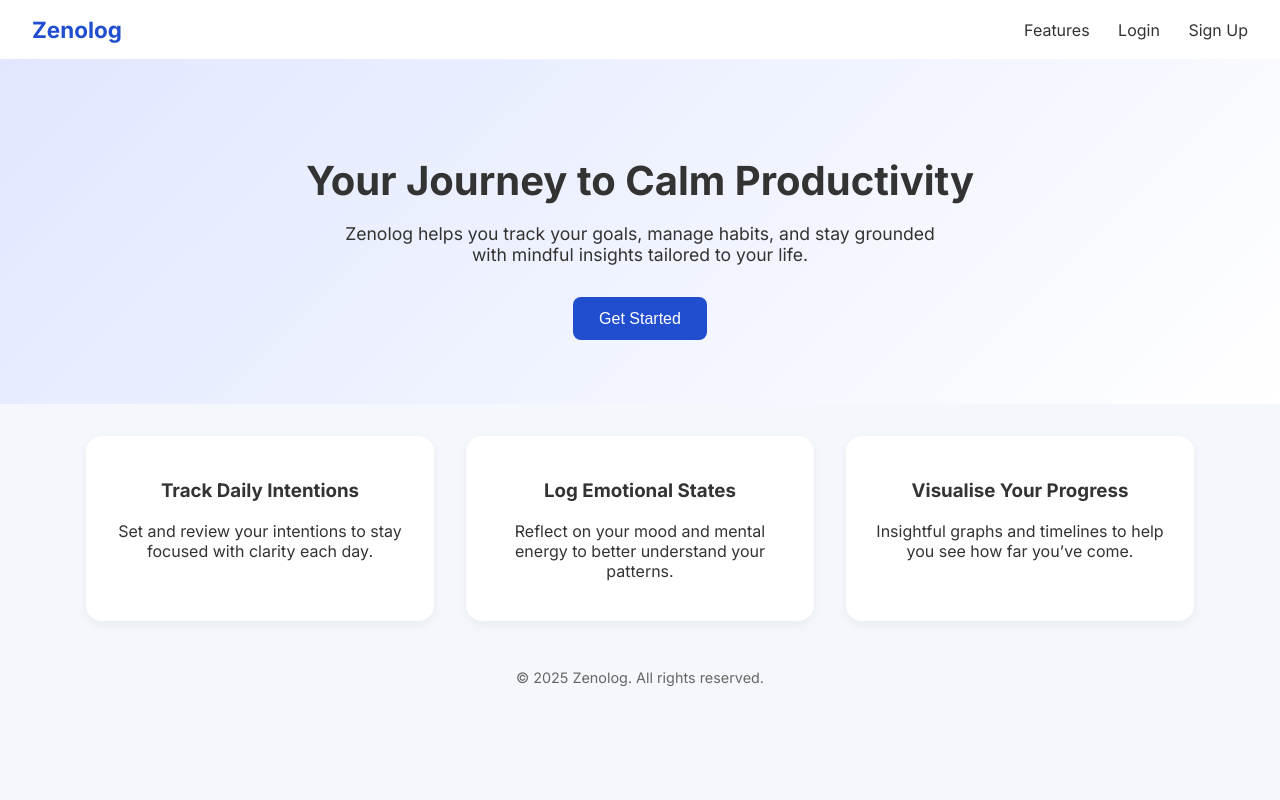
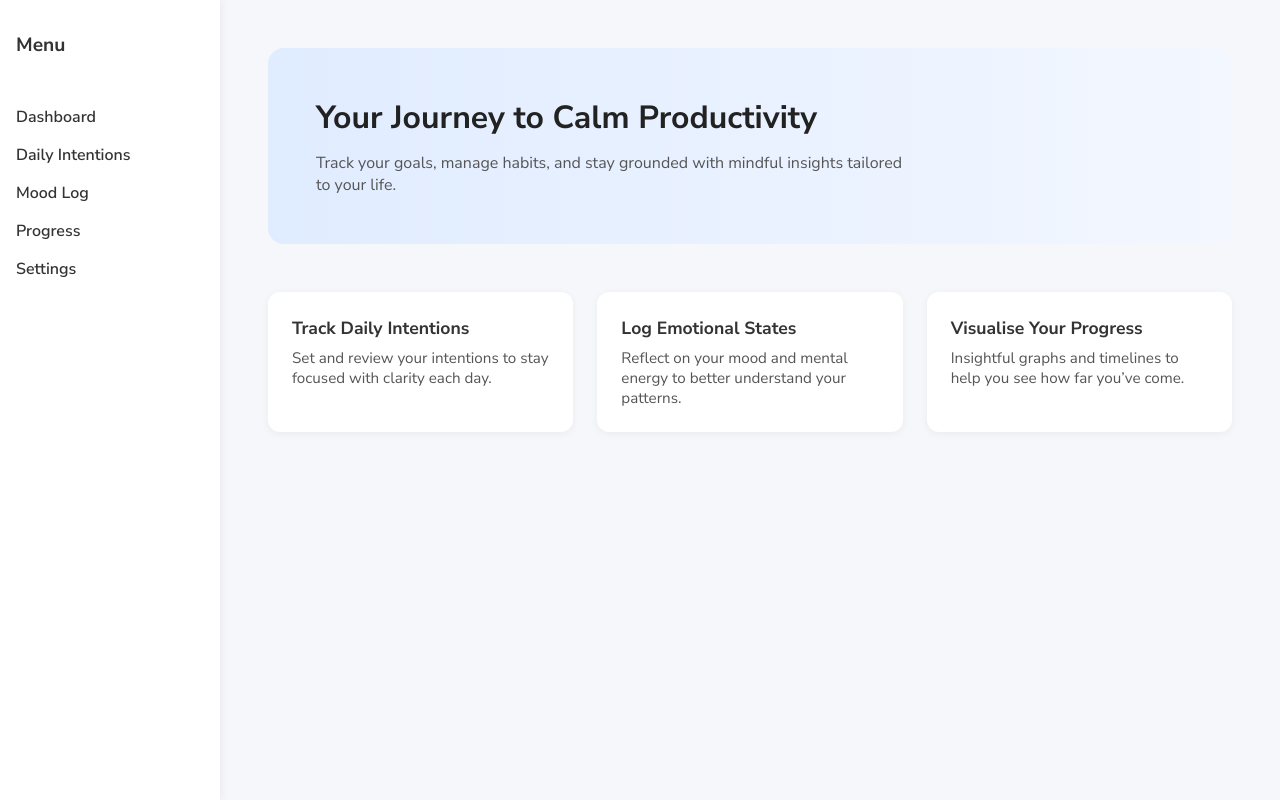
Before and after one commit to JakeJ16c/zenolog-app, a plain HTML site: page index.html in a window 1280 px wide. Drawn offline with Linux system fonts and the light colour scheme.

Commit message:
Update index.html

```diff
--- a/index.html
+++ b/index.html
@@ -3,101 +3,122 @@
 <head>
   <meta charset="UTF-8" />
   <meta name="viewport" content="width=device-width, initial-scale=1.0" />
-  <title>Zenolog - Mindful Progress Tracker</title>
-  <link rel="stylesheet" href="styles.css" />
-  <link href="https://fonts.googleapis.com/css2?family=Inter:wght@400;600;700&display=swap" rel="stylesheet">
+  <title>Zenolog - Home</title>
+  <link href="https://fonts.googleapis.com/css2?family=Nunito+Sans:wght@400;600;700&display=swap" rel="stylesheet">
   <style>
+    * {
+      margin: 0;
+      padding: 0;
+      box-sizing: border-box;
+      font-family: 'Nunito Sans', sans-serif;
+    }
+
     body {
-      margin: 0;
-      font-family: 'Inter', sans-serif;
-      background-color: #f4f7fb;
+      display: flex;
+      min-height: 100vh;
+      background: #f5f7fa;
+    }
+
+    .sidebar {
+      width: 220px;
+      background-color: #fff;
+      box-shadow: 2px 0 8px rgba(0,0,0,0.05);
+      padding: 2rem 1rem;
+      display: flex;
+      flex-direction: column;
+      gap: 2rem;
+    }
+
+    .sidebar h2 {
+      font-size: 1.2rem;
+      color: #333;
+      font-weight: 700;
+      margin-bottom: 1rem;
+    }
+
+    .sidebar nav a {
+      text-decoration: none;
+      color: #333;
+      font-weight: 600;
+      margin-bottom: 1rem;
+      display: block;
+      transition: 0.2s;
+    }
+
+    .sidebar nav a:hover {
+      color: #204ECF;
+    }
+
+    .main-content {
+      flex: 1;
+      padding: 3rem;
+    }
+
+    .hero {
+      background: linear-gradient(to right, #e0ecff, #f3f7ff);
+      padding: 3rem;
+      border-radius: 16px;
+      margin-bottom: 3rem;
+    }
+
+    .hero h1 {
+      font-size: 2rem;
+      color: #222;
+      margin-bottom: 0.8rem;
+    }
+
+    .hero p {
+      font-size: 1rem;
+      color: #555;
+      max-width: 600px;
+    }
+
+    .features {
+      display: flex;
+      gap: 1.5rem;
+      flex-wrap: wrap;
+    }
+
+    .feature-card {
+      background: white;
+      padding: 1.5rem;
+      border-radius: 12px;
+      flex: 1;
+      min-width: 250px;
+      box-shadow: 0 2px 8px rgba(0,0,0,0.05);
+    }
+
+    .feature-card h3 {
+      font-size: 1.1rem;
+      margin-bottom: 0.5rem;
       color: #333;
     }
-    header {
-      background-color: #ffffff;
-      padding: 1rem 2rem;
-      box-shadow: 0 2px 10px rgba(0,0,0,0.05);
-      display: flex;
-      justify-content: space-between;
-      align-items: center;
-    }
-    .logo {
-      font-size: 1.4rem;
-      font-weight: 700;
-      color: #204ECF;
-    }
-    nav a {
-      margin-left: 1.5rem;
-      text-decoration: none;
-      color: #333;
-      font-weight: 500;
-    }
-    .hero {
-      padding: 4rem 2rem;
-      text-align: center;
-      background: linear-gradient(135deg, #e0e7ff, #ffffff);
-    }
-    .hero h1 {
-      font-size: 2.5rem;
-      margin-bottom: 1rem;
-    }
-    .hero p {
-      font-size: 1.1rem;
-      margin-bottom: 2rem;
-      max-width: 600px;
-      margin-left: auto;
-      margin-right: auto;
-    }
-    .hero button {
-      background-color: #204ECF;
-      color: white;
-      border: none;
-      padding: 0.8rem 1.6rem;
-      border-radius: 8px;
-      font-size: 1rem;
-      cursor: pointer;
-    }
-    .features {
-      display: flex;
-      flex-wrap: wrap;
-      justify-content: center;
-      padding: 2rem;
-      gap: 2rem;
-    }
-    .feature-card {
-      background: white;
-      border-radius: 16px;
-      box-shadow: 0 4px 12px rgba(0,0,0,0.05);
-      padding: 1.5rem;
-      flex: 1 1 250px;
-      max-width: 300px;
-      text-align: center;
-    }
-    footer {
-      text-align: center;
-      padding: 1rem;
-      font-size: 0.9rem;
-      color: #666;
+
+    .feature-card p {
+      font-size: 0.95rem;
+      color: #555;
     }
   </style>
 </head>
 <body>
-  <header>
-    <div class="logo">Zenolog</div>
+  <aside class="sidebar">
+    <h2>Menu</h2>
     <nav>
-      <a href="#features">Features</a>
-      <a href="#login">Login</a>
-      <a href="#signup">Sign Up</a>
+      <a href="#">Dashboard</a>
+      <a href="#">Daily Intentions</a>
+      <a href="#">Mood Log</a>
+      <a href="#">Progress</a>
+      <a href="#">Settings</a>
     </nav>
-  </header>
+  </aside>
 
+  <main class="main-content">
     <section class="hero">
       <h1>Your Journey to Calm Productivity</h1>
-    <p>Zenolog helps you track your goals, manage habits, and stay grounded with mindful insights tailored to your life.</p>
-    <button onclick="location.href='#signup'">Get Started</button>
+      <p>Track your goals, manage habits, and stay grounded with mindful insights tailored to your life.</p>
     </section>
 
-  <section class="features" id="features">
+    <section class="features">
       <div class="feature-card">
         <h3>Track Daily Intentions</h3>
         <p>Set and review your intentions to stay focused with clarity each day.</p>
@@ -111,9 +132,6 @@
         <p>Insightful graphs and timelines to help you see how far you’ve come.</p>
       </div>
     </section>
-
-  <footer>
-    &copy; 2025 Zenolog. All rights reserved.
-  </footer>
+  </main>
 </body>
 </html>
```
Lines whose indentation alone changed are shown as unchanged.
